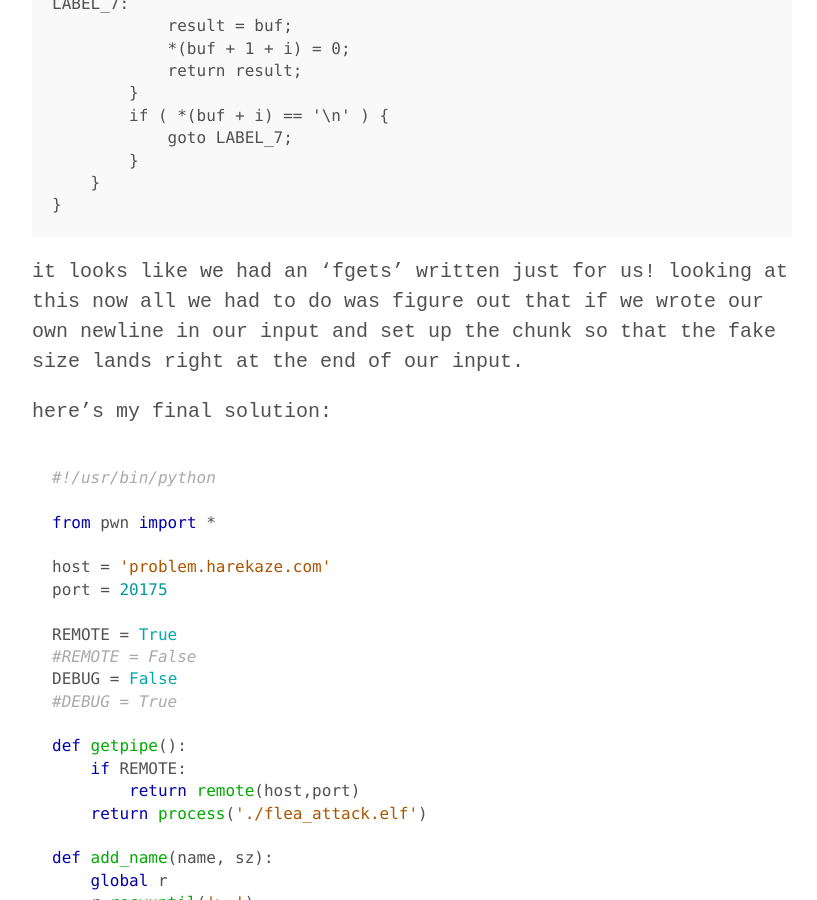
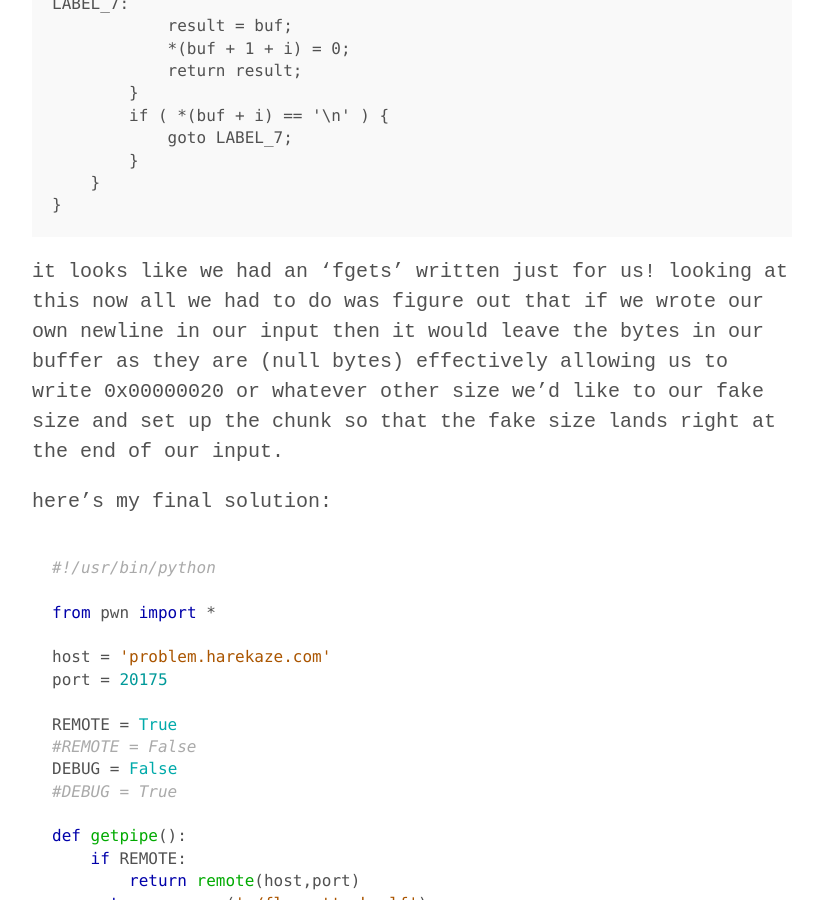
Before and after one commit to clampz/clampz.github.io, a Jekyll site: the page built from _posts/2018-02-11-harekazectf-flea-attack.md, in a window 1280 px wide and 900 px high, scrolled down 3273 px. Shown: the whole window, without its empty margins (228-1045 px from the left). Built offline with Jekyll 4.4.1, drawn with Linux system fonts in a browser that asks for light colours.

Commit message:
add more detail to explanation in flea attack

````diff
--- a/_posts/2018-02-11-harekazectf-flea-attack.md
+++ b/_posts/2018-02-11-harekazectf-flea-attack.md
@@ -87,7 +87,7 @@ LABEL_7:
 }
 ```
 
-it looks like we had an 'fgets' written just for us! looking at this now all we had to do was figure out that if we wrote our own newline in our input and set up the chunk so that the fake size lands right at the end of our input.
+it looks like we had an 'fgets' written just for us! looking at this now all we had to do was figure out that if we wrote our own newline in our input then it would leave the bytes in our buffer as they are (null bytes) effectively allowing us to write 0x00000020 or whatever other size we'd like to our fake size and set up the chunk so that the fake size lands right at the end of our input.
 
 here's my final solution:
 
````
